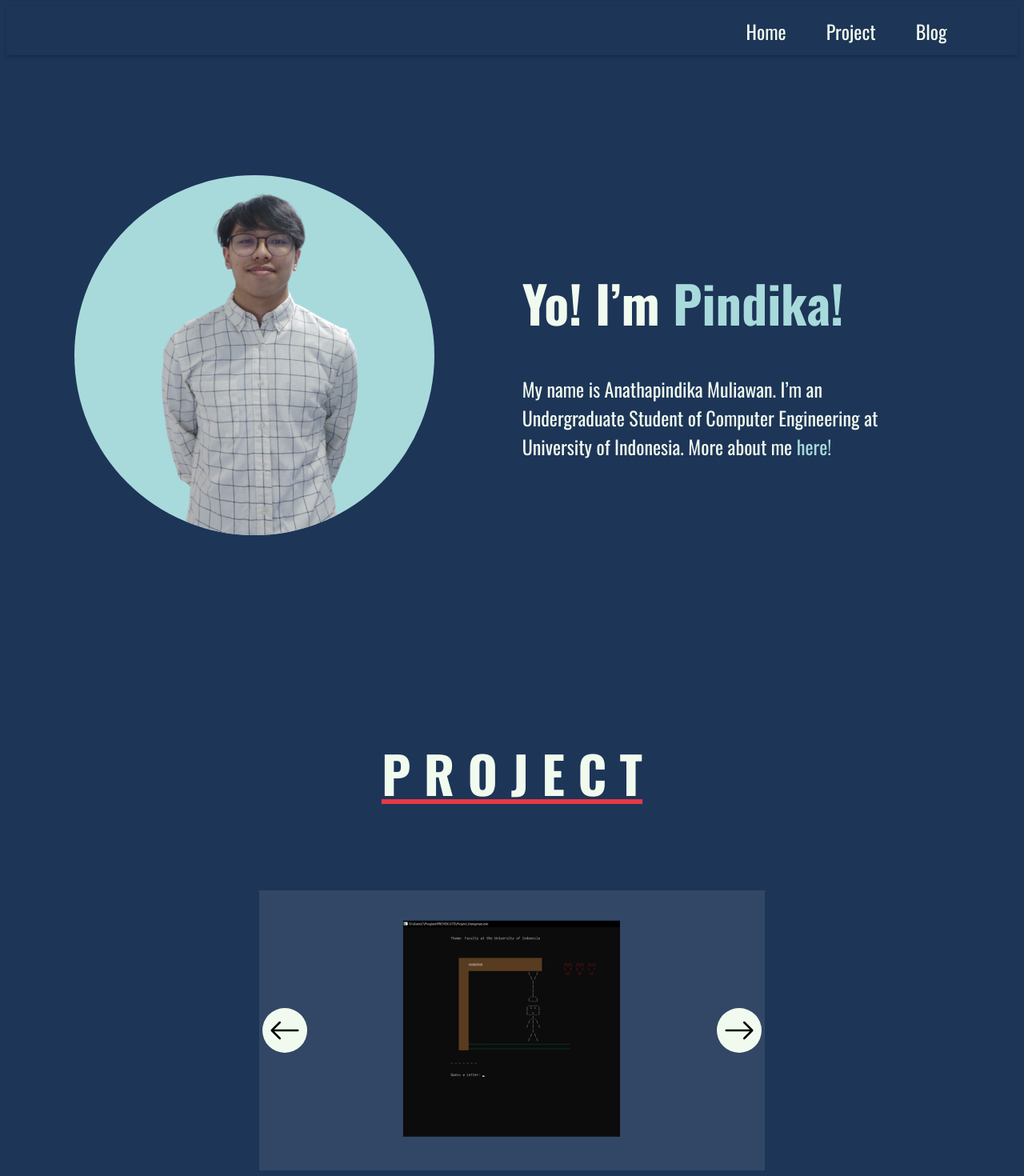
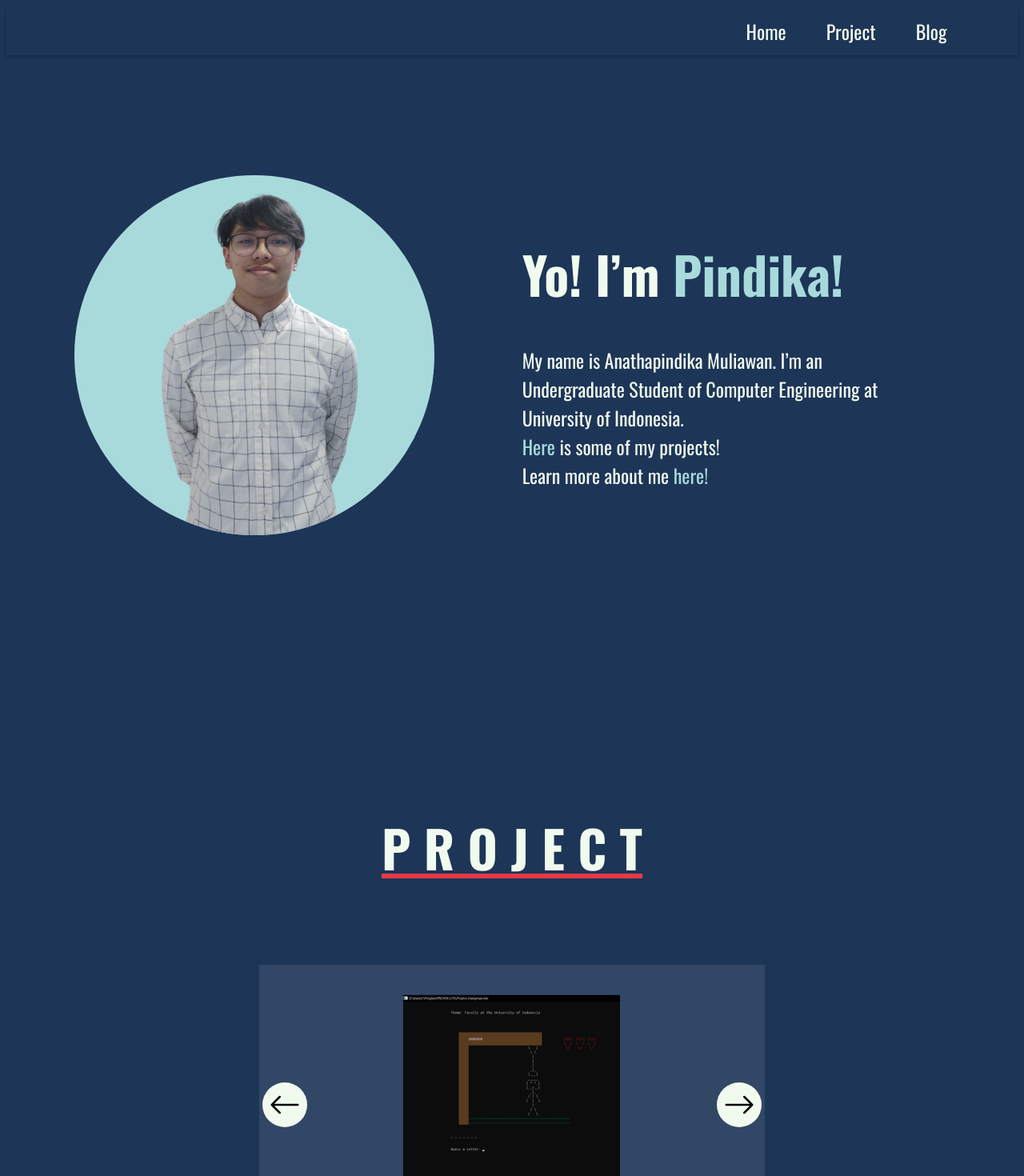
Before and after one commit to pindisel/website-pindika, a React (Create React App) app: page / in a window 1280 px wide. Shown: the top 1470 px of the page at 80% size. Built offline with nearby package versions, Linux system fonts and the light colour scheme.

Commit message:
change id params to name

```diff
--- a/src/App.js
+++ b/src/App.js
@@ -10,7 +10,7 @@ function App() {
                 <Route exact path="/project" component={ProjectPage} />
                 <Route exact path="/experience" component={ExperiencePage} />
                 <Route exact path="/achievement" component={AchievementPage} />
-                <Route exact path="/project/:id" component={ProjectSingle} />
+                <Route exact path="/project/:name" component={ProjectSingle} />
             </Switch>
             <Footer />
         </>
--- a/src/components/Header.js
+++ b/src/components/Header.js
@@ -3,16 +3,19 @@ import { Link as LinkRouter } from "react-router-dom";
 import "./Header.css";
 
 const Header = () => {
+    function scrollWin() {
+        window.scrollTo(0, 0);
+    }
     return (
         <div className="header">
             <ul>
                 <li className="header-list">
-                    <LinkRouter className="header-link underline-transition" to="/">
+                    <LinkRouter className="header-link underline-transition" to="/" onClick={scrollWin}>
                         Home{" "}
                     </LinkRouter>
                 </li>
                 <li className="header-list">
-                    <LinkRouter className="header-link underline-transition" to="/project">
+                    <LinkRouter className="header-link underline-transition" to="/project" onClick={scrollWin}>
                         Project{" "}
                     </LinkRouter>
                 </li>
--- a/src/components/HomePage.css
+++ b/src/components/HomePage.css
@@ -6,7 +6,7 @@
     display: flex;
     justify-content: space-between;
     align-items: center;
-    margin-top: 150px;
+    padding-top: 150px;
     flex-wrap: wrap;
     margin-bottom: 150px;
 }
@@ -59,7 +59,7 @@
 }
 
 .homepage-2 {
-    margin-top: 250px;
+    padding-top: 150px;
 }
 
 .project-container-1 {
--- a/src/components/HomePage.js
+++ b/src/components/HomePage.js
@@ -18,14 +18,21 @@ const HomePage = () => {
                         Yo! I’m <span className="homepage-pindika">Pindika!</span>
                     </h1>
                     <p>
-                        My name is Anathapindika Muliawan. I’m an Undergraduate Student of Computer Engineering at University of Indonesia. More about me{" "}
+                        My name is Anathapindika Muliawan. I’m an Undergraduate Student of Computer Engineering at University of Indonesia.
+                        <br />
+                        <LinkScroll className="homepage-text-link" activeClass="active" to="project" spy={true} smooth={true}>
+                            Here
+                        </LinkScroll>{" "}
+                        is some of my projects!
+                        <br />
+                        Learn more about me{" "}
                         <LinkScroll className="homepage-text-link" activeClass="active" to="aboutme" spy={true} smooth={true}>
                             here!
                         </LinkScroll>
                     </p>
                 </div>
             </div>
-            <div className="homepage-2">
+            <div className="homepage-2" id="project">
                 <h1>P R O J E C T</h1>
                 <ProjectList projects={projects} />
             </div>
--- a/src/components/ProjectList.js
+++ b/src/components/ProjectList.js
@@ -26,7 +26,7 @@ const ProjectList = ({ projects }) => {
                             {index === current && (
                                 <div className="project-container-2">
                                     <h2 className="project-name">{project.name}</h2>
-                                    <LinkRouter to={`/project/${project.id}`}>
+                                    <LinkRouter to={`/project/${project.name.replaceAll(" ", "-")}`}>
                                         <img src={project.image} className="project-thumbnail" alt={project.name} />
                                     </LinkRouter>
                                 </div>
--- a/src/components/ProjectSingle.js
+++ b/src/components/ProjectSingle.js
@@ -4,9 +4,10 @@ import { projects } from "./project";
 import "./ProjectSingle.css";
 
 const ProjectSingle = () => {
-    const { id } = useParams();
-    let project = projects.find((projects) => projects.id === Number(id));
-    console.log(id);
+    const { name } = useParams();
+    console.log(name);
+    let project = projects.find((projects) => projects.name === name.replaceAll("-", " "));
+
     console.log(project);
 
     return (
```
